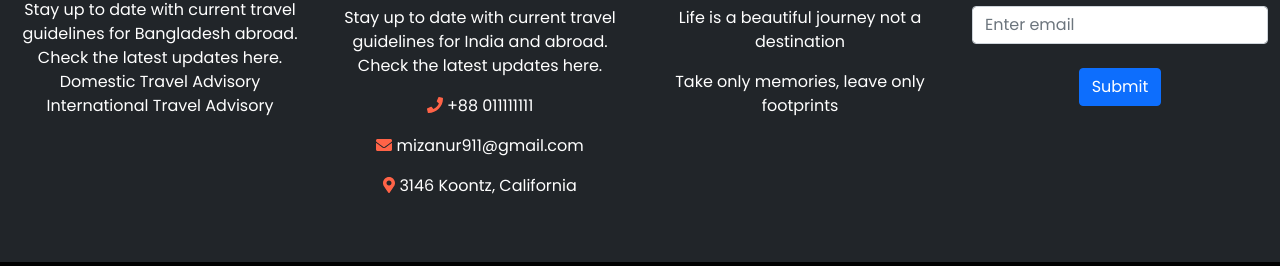
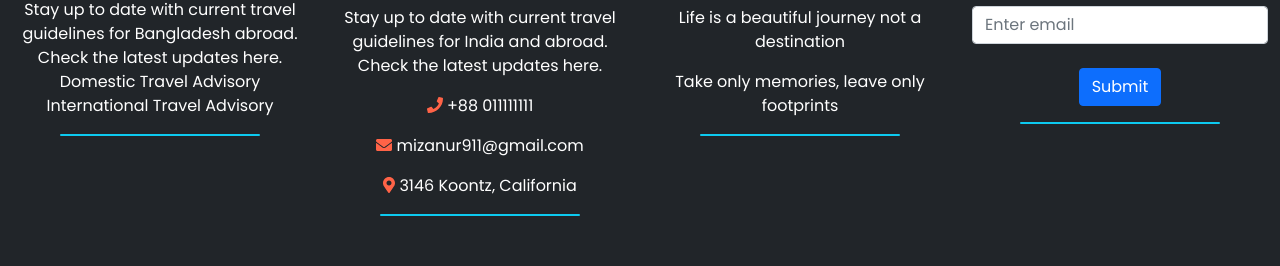
Before and after one commit to dmr-911/Travel-tour-client, a React (Create React App) app in the folder Desktop/Development/milestone-11-getting-started-with-node-mongo/Assignment/travel-tour-react/: page / in a window 1280 px wide. Shown: the part 1883-2149 px from the top of the page. Built offline with nearby package versions, Linux system fonts and the light colour scheme; no server answers.

Commit message:
query search added to myOrders file

```diff
--- a/Desktop/Development/milestone-11-getting-started-with-node-mongo/Assignment/travel-tour-react/src/components/Pages/Footer/Footer.js
+++ b/Desktop/Development/milestone-11-getting-started-with-node-mongo/Assignment/travel-tour-react/src/components/Pages/Footer/Footer.js
@@ -29,6 +29,7 @@ const Footer = () => {
                 abroad. Check the latest updates here. Domestic Travel Advisory
                 International Travel Advisory
               </p>
+              <div className="divider bg-info rounded my-3 mx-auto"></div>
             </Col>
             <Col>
               <div className="d-flex align-items-center justify-content-center mb-4">
@@ -58,6 +59,7 @@ const Footer = () => {
                 <span>{location} </span>
                 <span> 3146 Koontz, California</span>
               </p>
+              <div className="divider bg-info rounded my-3 mx-auto"></div>
             </Col>
             <Col>
               <div className="d-flex align-items-center justify-content-center mb-4">
@@ -75,6 +77,7 @@ const Footer = () => {
                 Life is a beautiful journey not a destination
               </p>
               <p className="mb-3">Take only memories, leave only footprints</p>
+              <div className="divider bg-info rounded my-3 mx-auto"></div>
             </Col>
             <Col>
               <div className="d-flex align-items-center justify-content-center mb-4">
@@ -95,6 +98,7 @@ const Footer = () => {
                   Submit
                 </Button>
               </form>
+              <div className="divider bg-info rounded my-3 mx-auto"></div>
             </Col>
           </Row>
         </Container>
@@ -108,10 +112,12 @@ const Footer = () => {
               <p>Travel Around The World, Enjoy like a free bird</p>
             </Col>
             <Col>
-              <img src="https://i.ibb.co/QDt4j81/logo.png" alt=""/>
+              <img src="https://i.ibb.co/QDt4j81/logo.png" alt="" />
             </Col>
             <Col>
-              <small>Copyright ©DMR 2021 Travel Tour. All rights reserved.</small>
+              <small>
+                Copyright ©DMR 2021 Travel Tour. All rights reserved.
+              </small>
             </Col>
           </Row>
         </Container>
--- a/Desktop/Development/milestone-11-getting-started-with-node-mongo/Assignment/travel-tour-react/src/components/Pages/MyOrders/MyOrders.js
+++ b/Desktop/Development/milestone-11-getting-started-with-node-mongo/Assignment/travel-tour-react/src/components/Pages/MyOrders/MyOrders.js
@@ -1,11 +1,13 @@
 import React, { useEffect, useState } from 'react';
 import { Container, Row } from 'react-bootstrap';
+import useAuth from '../../../hooks/useAuth';
 import MyOrder from '../MyOrder/MyOrder';
 
 const MyOrders = () => {
+  const { user } = useAuth();
     const [addedOrders, setAddedOrders] = useState([]);
     useEffect(() => {
-        fetch("https://infinite-stream-42915.herokuapp.com/addOffer")
+        fetch(`https://infinite-stream-42915.herokuapp.com/addOffer?search=${user.email}`)
             .then(res => res.json())
             .then(data => setAddedOrders(data));
     }, []);
@@ -23,7 +25,7 @@ const MyOrders = () => {
 
   return (
     <>
-      <Container fluid className="bg-dark pb-5" style={{ height: "80vh" }}>
+      <Container fluid className="bg-dark pb-5">
         <h2 className="text-white mb-2">My Orders</h2>
         <div className="divider bg-info rounded mb-3 mx-auto"></div>
         {addedOrders.length && (
```
Also changed, not shown: Desktop/Development/milestone-11-getting-started-with-node-mongo/Assignment/travel-tour-react/src/components/Pages/Login/Login.js (+13 -0 lines).
